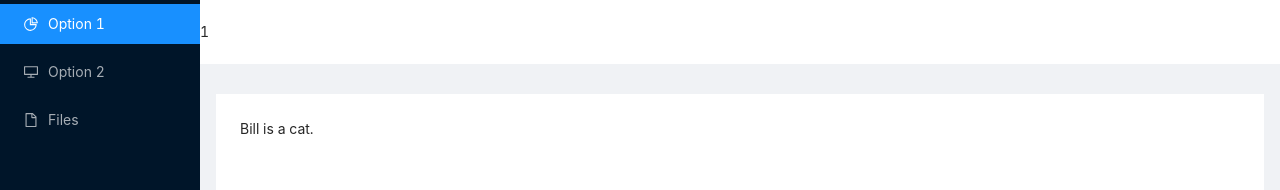
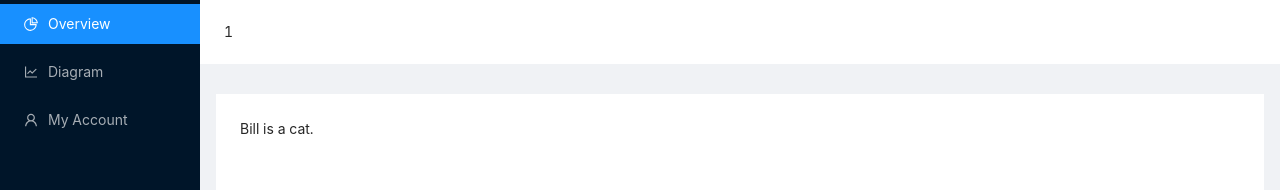
Before and after one commit to aldy97/Budget-Planner, a React (Create React App) app in the folder client/: page /home/1 in a window 1280 px wide. Shown: the top 190 px of the page. Built offline with nearby package versions, Linux system fonts and the light colour scheme.

Commit message:
added model: Record

```diff
--- a/client/src/pages/Home.tsx
+++ b/client/src/pages/Home.tsx
@@ -1,13 +1,18 @@
 import React, { useState } from "react";
 import { Layout, Menu } from "antd";
-import { DesktopOutlined, PieChartOutlined, FileOutlined } from "@ant-design/icons";
+import {
+  LineChartOutlined,
+  PieChartOutlined,
+  UserOutlined,
+} from "@ant-design/icons";
 
 const email = window.location.href.split("/")[4];
 
 function Home() {
   const { Header, Content, Footer, Sider } = Layout;
-  const { SubMenu } = Menu;
+
   const [collapsed, setCollapsed] = useState(false);
+
   const toggle = () => {
     setCollapsed(!collapsed);
   };
@@ -15,21 +20,21 @@ function Home() {
   return (
     <Layout style={{ minHeight: "100vh" }}>
       <Sider collapsible collapsed={collapsed} onCollapse={toggle}>
-        <div className="logo" />
+        <div className="logo"></div>
         <Menu theme="dark" defaultSelectedKeys={["1"]} mode="inline">
           <Menu.Item key="1" icon={<PieChartOutlined />}>
-            Option 1
+            Overview
           </Menu.Item>
-          <Menu.Item key="2" icon={<DesktopOutlined />}>
-            Option 2
+          <Menu.Item key="2" icon={<LineChartOutlined />}>
+            Diagram
           </Menu.Item>
-          <Menu.Item key="9" icon={<FileOutlined />}>
-            Files
+          <Menu.Item key="9" icon={<UserOutlined />}>
+            My Account
           </Menu.Item>
         </Menu>
       </Sider>
       <Layout className="site-layout">
-        <Header className="site-layout-background" style={{ padding: 0 }}>
+        <Header className="site-layout-background" style={{ paddingLeft: 24 }}>
           <div>{email}</div>
         </Header>
         <Content style={{ margin: "0 16px" }}>
```
Also changed, not shown: client/src/components/Home/content/OverView.tsx (added), client/src/components/Home/content/index.tsx (added).
